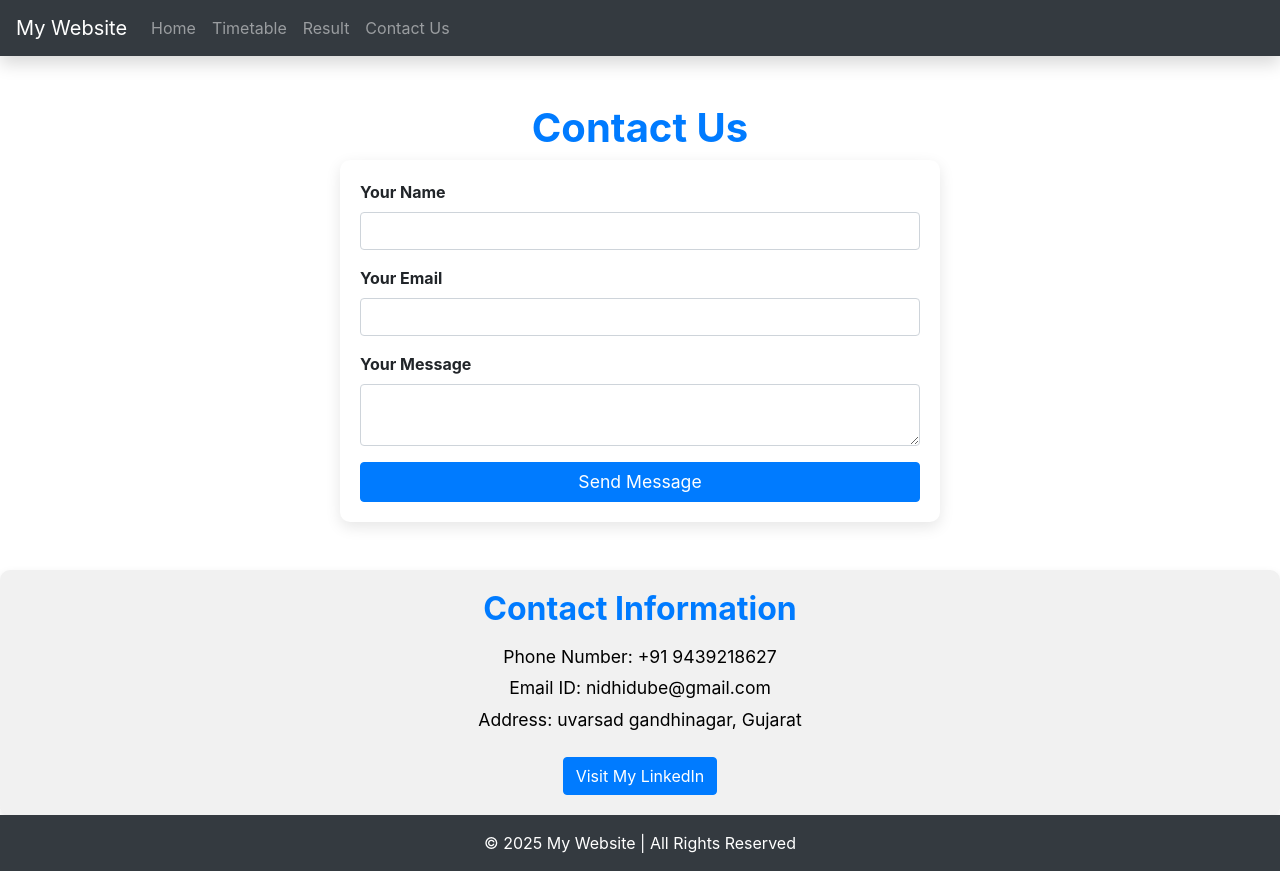
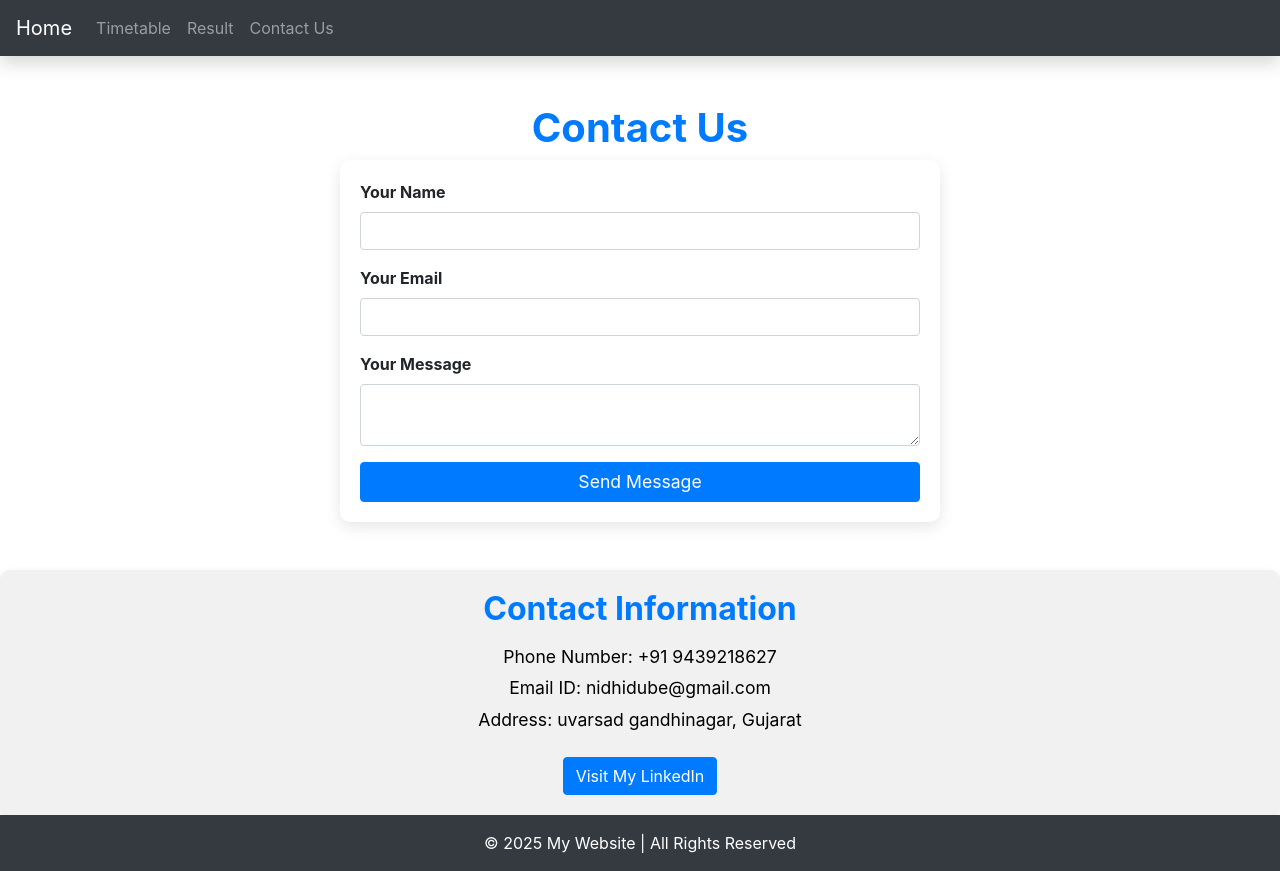
Before and after one commit to Ndxiiii/WTD, a plain HTML site: page contact.html in a window 1280 px wide. Drawn offline with nearby package versions, Linux system fonts and the light colour scheme; files that its build step writes are made by us from their sources; files whose address does not match are found by name.

Commit message:
Update contact.html

```diff
--- a/contact.html
+++ b/contact.html
@@ -8,9 +8,8 @@
 <body>
 
 <nav class="navbar navbar-expand-lg navbar-dark bg-dark shadow">
-    <a class="navbar-brand" href="#">My Website</a>
+     <a class="navbar-brand" href="index.html">Home</a>
     <div class="navbar-nav">
-        <a class="nav-link" href="index.html">Home</a>
         <a class="nav-link" href="Timetable.html">Timetable</a>
         <a class="nav-link" href="Result.html">Result</a>
         <a class="nav-link" href="contact.html">Contact Us</a>
```
